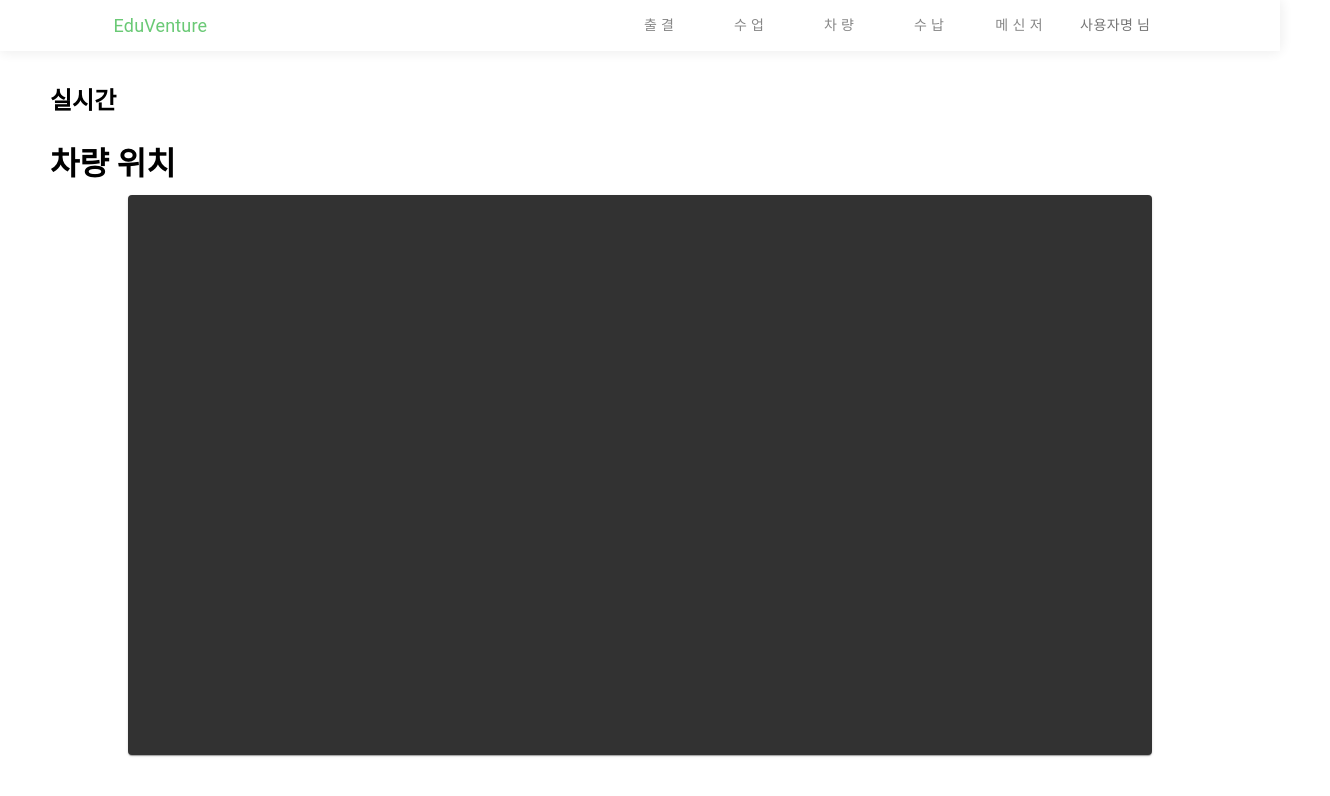
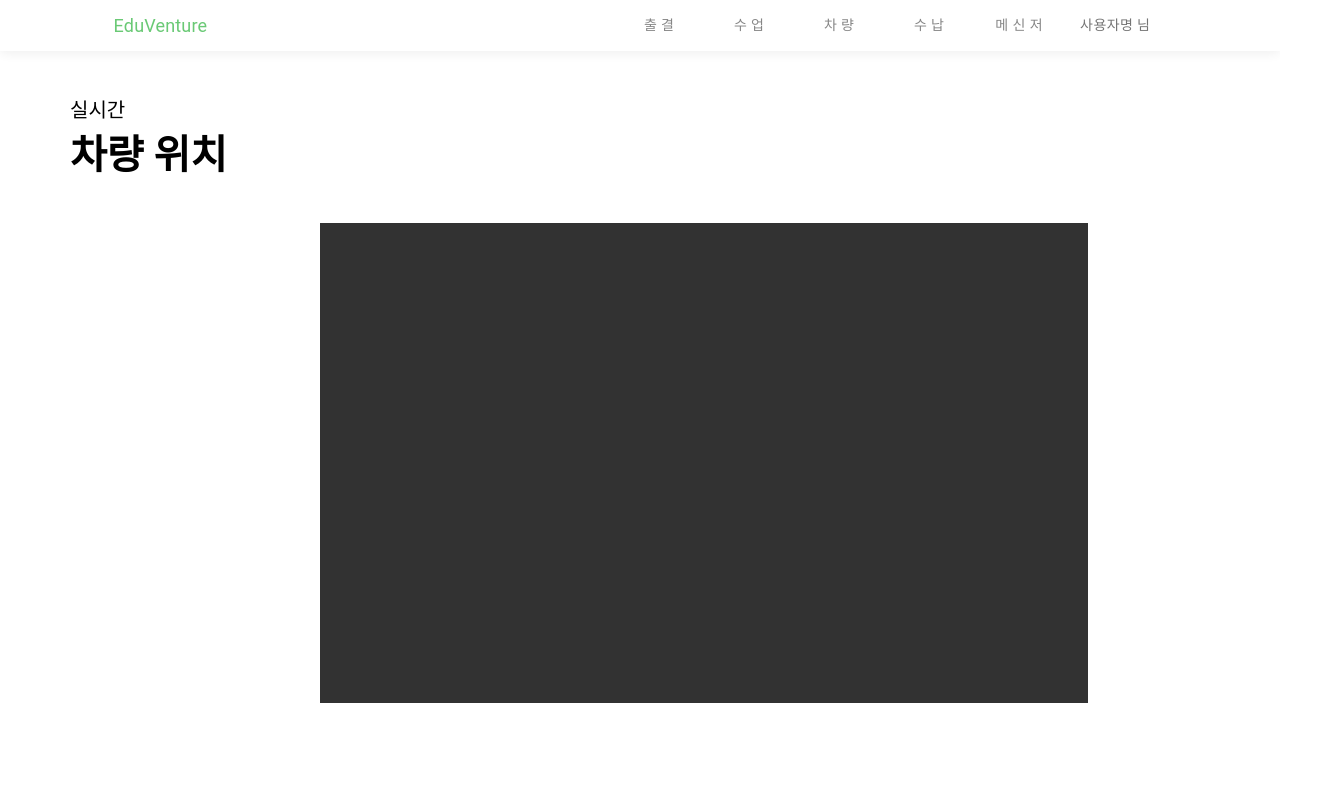
Before and after one commit to edu-venture/edu-front, a React (Create React App) app: page /location in a window 1280 px wide. Shown: the top 796 px of the page, 1330 px wide, since content can reach past the window. Built offline with nearby package versions, Linux system fonts and the light colour scheme.

Commit message:
feat: 실시간 차량 위치 페이지 수정

```diff
--- a/src/components/Location/LocationContent.js
+++ /dev/null
@@ -1,25 +0,0 @@
-import { Box, Paper } from "@mui/material";
-import React from "react";
-
-const locationContainer = {
-  display: "flex",
-  justifyContent: "center",
-  alignItems: "center",
-  width: "100%",
-  height: "100%",
-};
-const locationContent = {
-  position: "relative",
-  width: "80vw",
-  height: "70vh",
-  backgroundColor: "#323232",
-};
-const LocationContent = () => {
-  return (
-    <Box sx={locationContainer}>
-      <Paper className="locationContent" sx={locationContent} />
-    </Box>
-  );
-};
-
-export default LocationContent;
--- a/src/components/Location/LocationLoading.js
+++ /dev/null
@@ -1,33 +0,0 @@
-import React from "react";
-import { Box, Paper, Typography } from "@mui/material";
-
-const loadingContainer = {
-  display: "flex",
-  justifyContent: "center",
-  alignItems: "center",
-  width: "100%",
-  height: "100%",
-  opacity: "0.5",
-};
-const loadContentBox = {
-  position: "relative",
-  width: "80vw",
-  height: "70vh",
-  backgroundColor: "#323232",
-  display: "flex",
-  justifyContent: "center",
-  alignItems: "center",
-};
-const LocationLoading = () => {
-  return (
-    <Box sx={loadingContainer}>
-      <Paper className="loadContentBox" sx={loadContentBox}>
-        <Typography variant="h6" component="div">
-          현재 [학생명] 학생이 탑승하는 [호차]가 운행되고 있지 않습니다.
-        </Typography>
-      </Paper>
-    </Box>
-  );
-};
-
-export default LocationLoading;
--- /dev/null
+++ b/src/components/Location/Map.js
@@ -0,0 +1,15 @@
+import styled from "styled-components";
+
+const MapContainer = styled.div`
+  background-color: #323232;
+  width: 60vw;
+  height: 60vh;
+  position: absolute;
+  left: 25%;
+`;
+
+const Map = () => {
+  return <MapContainer />;
+};
+
+export default Map;
--- a/src/pages/Location.js
+++ b/src/pages/Location.js
@@ -1,26 +1,28 @@
-import { Box } from "@mui/material";
-import React, { Suspense } from "react";
-import LocationLoading from "../components/Location/LocationLoading";
+import React from "react";
+import styled from "styled-components";
+import Title from "../components/Title";
+import Map from "../components/Location/Map";
 
-const LocationContent = React.lazy(() =>
-  import("../components/Location/LocationContent")
-);
-const textBox = {
-  position: "relative",
-  left: "50px",
-  top: "10px",
+const LocationContainer = styled.div`
+  width: 100%;
+  height: 100%;
+  position: "relative";
+`;
+
+const styles = {
+  titleContainer: {
+    padding: "20px 0px 20px 50px",
+  },
 };
+
 const Location = () => {
   return (
-    <>
-      <Box sx={textBox}>
-        <h2>실시간</h2>
-        <h1>차량 위치</h1>
-      </Box>
-      <Suspense fallback={<LocationLoading />}>
-        <LocationContent />
-      </Suspense>
-    </>
+    <LocationContainer>
+      <div style={styles.titleContainer}>
+        <Title subtitle="실시간" title="차량 위치" />
+      </div>
+      <Map />
+    </LocationContainer>
   );
 };
 
```
